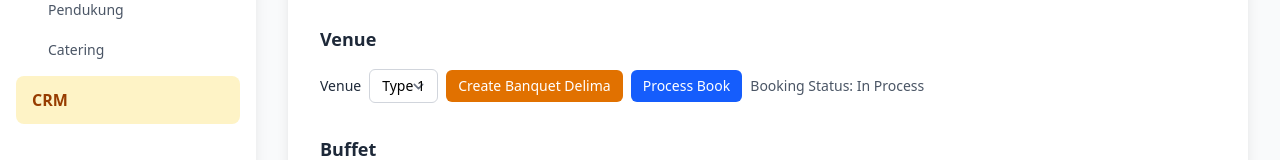
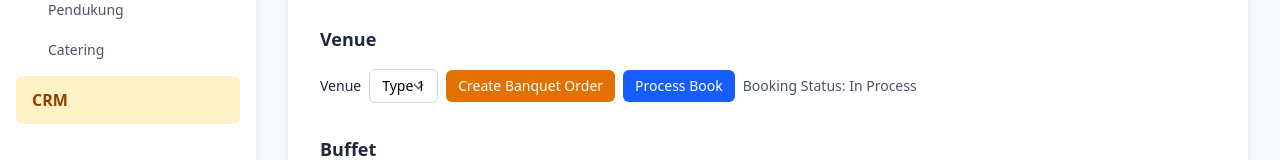
Before and after one commit to KeyzarRasya/delima, a SvelteKit app: page /crm/1/event/1/contract in a window 1280 px wide. Shown: the part 337-497 px from the top of the page. Built offline with nearby package versions, Linux system fonts and the light colour scheme.

Commit message:
fixing wording

```diff
--- a/src/routes/crm/[id]/event/[eventId]/contract/+page.svelte
+++ b/src/routes/crm/[id]/event/[eventId]/contract/+page.svelte
@@ -388,7 +388,7 @@
                           <option value="type3">Type 3</option>
                         </select>
                         <button on:click={handleCreateBanquet} class="px-3 py-1.5 bg-amber-600 text-white rounded-md text-sm font-medium hover:bg-amber-700">
-                          Create Banquet Delima
+                          Create Banquet Order
                         </button>
                         <button class="px-3 py-1.5 bg-blue-600 text-white rounded-md text-sm font-medium hover:bg-blue-700">
                           Process Book
```
